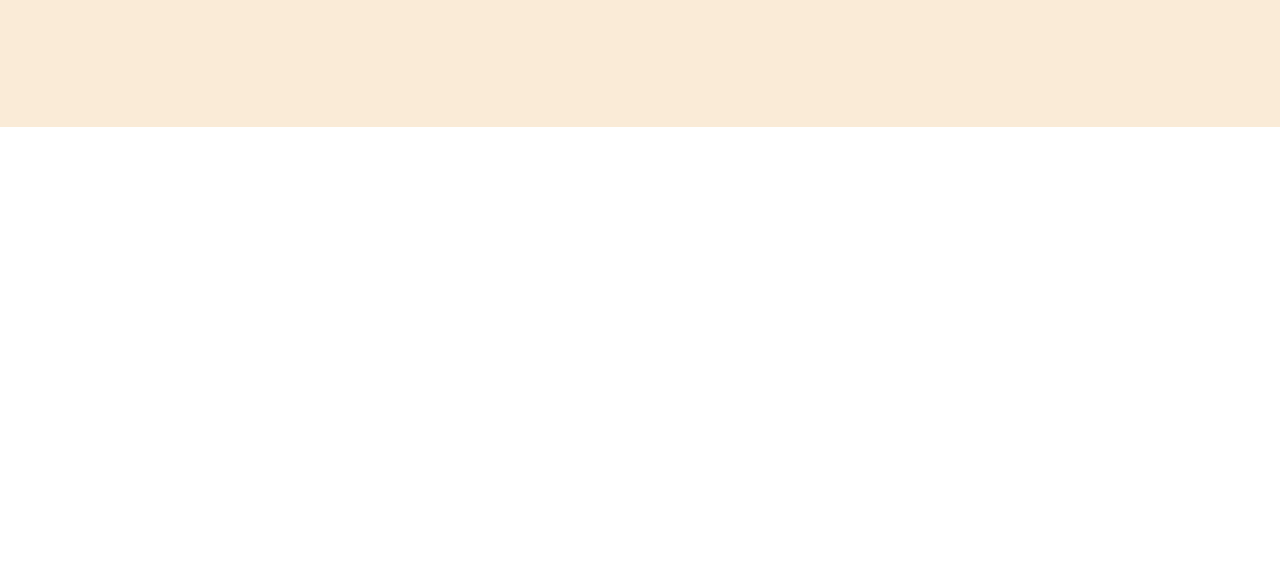
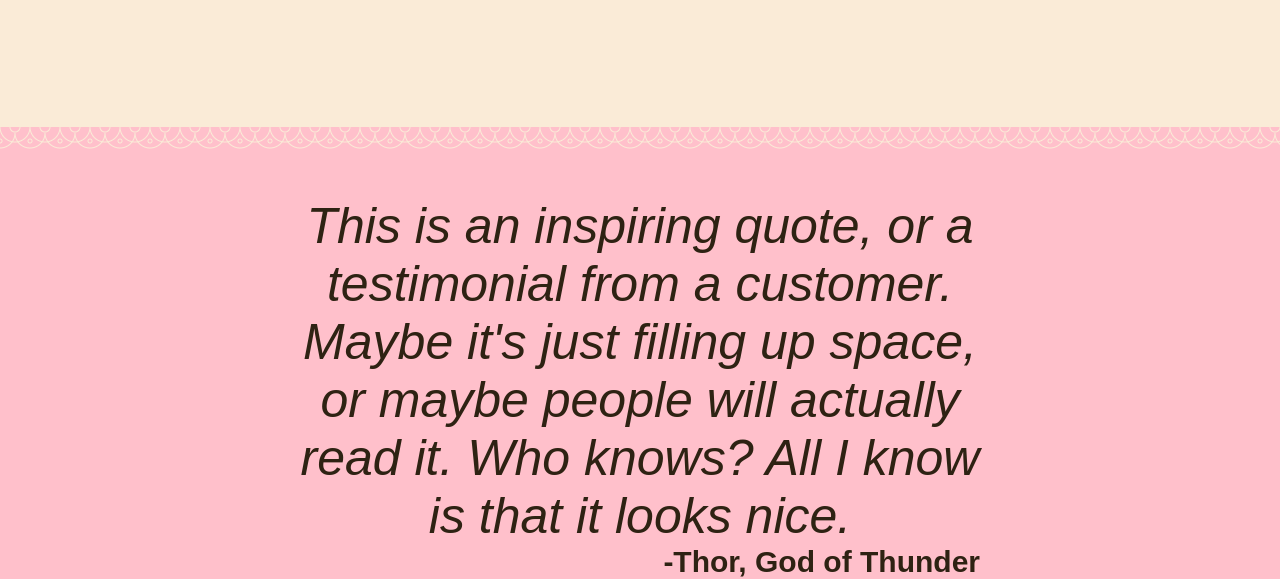
Before and after one commit to VeTOP/landing-page, a plain HTML site: page index.html in a window 1280 px wide. Shown: the part 1216-1795 px from the top of the page. Before the commit the page ends 1343 px from the top, so only its background shows below. Drawn offline with Linux system fonts and the light colour scheme; a web font is replaced by a local one.

Commit message:
Finished third part of main

```diff
--- a/index.html
+++ b/index.html
@@ -58,6 +58,13 @@
                 </div>
             </div>
         </section>
+        <section class="third">
+            <div class="leis tri"></div>
+            <div class="box-4">
+                <p style="text-align:center;"><i style="font-size: 50px;">This is an inspiring quote, or a testimonial from a customer. Maybe it's just filling up space, or maybe people will actually read it. Who knows? All I know is that it looks nice.</i></p>
+                <p style="text-align:right;"><b style="font-size: 30px;">-Thor, God of Thunder</b></p>
+            </div>
+        </section>
     </main>
 
 </body>
--- a/style.css
+++ b/style.css
@@ -105,6 +105,11 @@ h1 {
 	background: antiquewhite;
 }
 
+.leis {
+    height: 70px;
+    background: pink;
+}
+
 .three  {
 	background-image: radial-gradient(circle at 15px 0, rgba(255,255,255,0) 14px, pink 15px, rgba(255,255,255,0) 16px),
 					radial-gradient(circle at 15px 0, rgba(255,255,255,0) 14px, pink 15px, rgba(255,255,255,0) 16px),
@@ -115,6 +120,15 @@ h1 {
 	background-size: 30px 21px, 30px 21px, 30px 21px, 30px 20px;
 }
 
+.tri  {
+	background-image: radial-gradient(circle at 15px 0, rgba(255,255,255,0) 14px, antiquewhite 15px, rgba(255,255,255,0) 16px),
+					radial-gradient(circle at 15px 0, rgba(255,255,255,0) 14px, antiquewhite 15px, rgba(255,255,255,0) 16px),
+					radial-gradient(circle at 15px 0, rgba(255,255,255,0) 4px, antiquewhite 5px, rgba(255,255,255,0) 6px),
+					radial-gradient(circle at 5px 5px, rgba(255,255,255,0) 1px, antiquewhite 2px, rgba(255,255,255,0) 3px);
+	background-repeat: repeat-x;
+	background-position: 0 0, 15px 6px, 0 0, 25px 9px;
+	background-size: 30px 21px, 30px 21px, 30px 21px, 30px 20px;
+}
 
 .second {
     background-color: antiquewhite;
@@ -145,3 +159,8 @@ h2 {
 .agh {
     text-align: center;
 }
+
+.box-4 {
+    padding: 0px 300px 0px 300px;
+    background-color: pink;
+}
```
